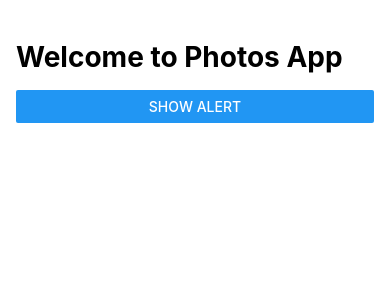
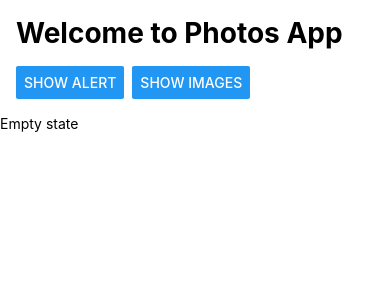
Before and after one commit to ajipandean/PhotosApp, a React Native app: screen / in a window 390 px wide. Shown: the top 300 px of the page. Built offline with nearby package versions, Linux system fonts and the light colour scheme.

Commit message:
displayed images in grid 2 columns view

```diff
--- a/App.js
+++ b/App.js
@@ -1,11 +1,23 @@
 import { StatusBar } from 'expo-status-bar';
-import React from 'react';
-import { StyleSheet, Text, View, Alert, Button } from 'react-native';
+import * as MediaLib from 'expo-media-library';
+import Constants from 'expo-constants';
+import React, { useState } from 'react';
+import {
+  StyleSheet,
+  Text,
+  View,
+  Alert,
+  Button,
+  SafeAreaView,
+  ScrollView,
+  Image,
+} from 'react-native';
+import { FlatGrid } from 'react-native-super-grid';
 
 const styles = StyleSheet.create({
   container: {
     flex: 1,
-    paddingTop: 24,
+    marginTop: Constants.statusBarHeight,
   },
   welcome: {
     fontSize: 28,
@@ -14,40 +26,83 @@ const styles = StyleSheet.create({
   },
 });
 
-const alertActions = [
-  {
-    text: 'Cancel',
-    style: 'cancel',
-    onPress: () => console.log('Cancel button pressed!'),
-  },
-  {
-    text: 'Done',
-    onPress: () => console.log('Done button pressed!'),
-  },
-]
+export default function App() {
+  const [photos, setPhotos] = useState([]);
 
-export default function App() {
-  const technoAlert = () => {
+  const showAlertHandler = () => {
     Alert.alert(
-      "Technopreneurship Campus",
-      "Primakara Luar Biasa!",
-      alertActions,
+      'Technopreneurship Campus',
+      'Primakara Luar Biasa!',
+      [
+        { text: 'Done' },
+      ],
       { cancelable: true }
-    )
-  }
+    );
+  };
+  const showImagesHandler = async () => {
+    const { granted } = await MediaLib.requestPermissionsAsync();
+    if(granted) {
+      const media = await MediaLib.getAssetsAsync();
+      const slicedImage = media.assets.slice(0, 10);
+      setPhotos(slicedImage);
+    } else {
+      Alert.alert(
+        'Not Allowed',
+        'This app does not allowed to see the your photos.',
+        [],
+        { cancelable: true },
+      );
+    }
+  };
+
+  const PhotoGallery = () => (
+    <FlatGrid
+      itemDimension={150}
+      data={photos}
+      style={{ flex: 1 }}
+      renderItem={({ item }) => (
+        <View style={{ height: 150 }}>
+          <Image
+            style={{
+              flex: 1,
+              borderRadius: 12,
+              resizeMode: 'cover',
+            }}
+            source={{ uri: item.uri }}
+          />
+        </View>
+      )}
+    />
+  );
+  const EmptyState = () => (
+    <View>
+      <Text>Empty state</Text>
+    </View>
+  );
 
   return (
-    <View style={[styles.container]}>
+    <SafeAreaView style={[styles.container]}>
       <View style={{ padding: 16 }}>
         <Text style={[styles.welcome]}>
           Welcome to Photos App
         </Text>
-        <Button
-          title={"Show alert"}
-          onPress={technoAlert}
-        />
+        <View style={{ flexDirection: 'row' }}>
+          <View style={{ marginRight: 8 }}>
+            <Button
+              title={"Show alert"}
+              onPress={showAlertHandler}
+            />
+          </View>
+          <View>
+            <Button
+              title={"Show images"}
+              onPress={showImagesHandler}
+            />
+          </View>
+        </View>
       </View>
+      {photos.length === 0 ? <EmptyState/> : <PhotoGallery/>}
       <StatusBar style="auto" />
-    </View>
+    </SafeAreaView>
   );
 }
--- a/package.json
+++ b/package.json
@@ -14,6 +14,7 @@
     "react": "16.13.1",
     "react-dom": "16.13.1",
     "react-native": "https://github.com/expo/react-native/archive/sdk-39.0.3.tar.gz",
+    "react-native-super-grid": "^4.0.3",
     "react-native-web": "~0.13.12"
   },
   "devDependencies": {
```
Also changed, not shown: 1 other file (tests, documents, lock files or other folders).
